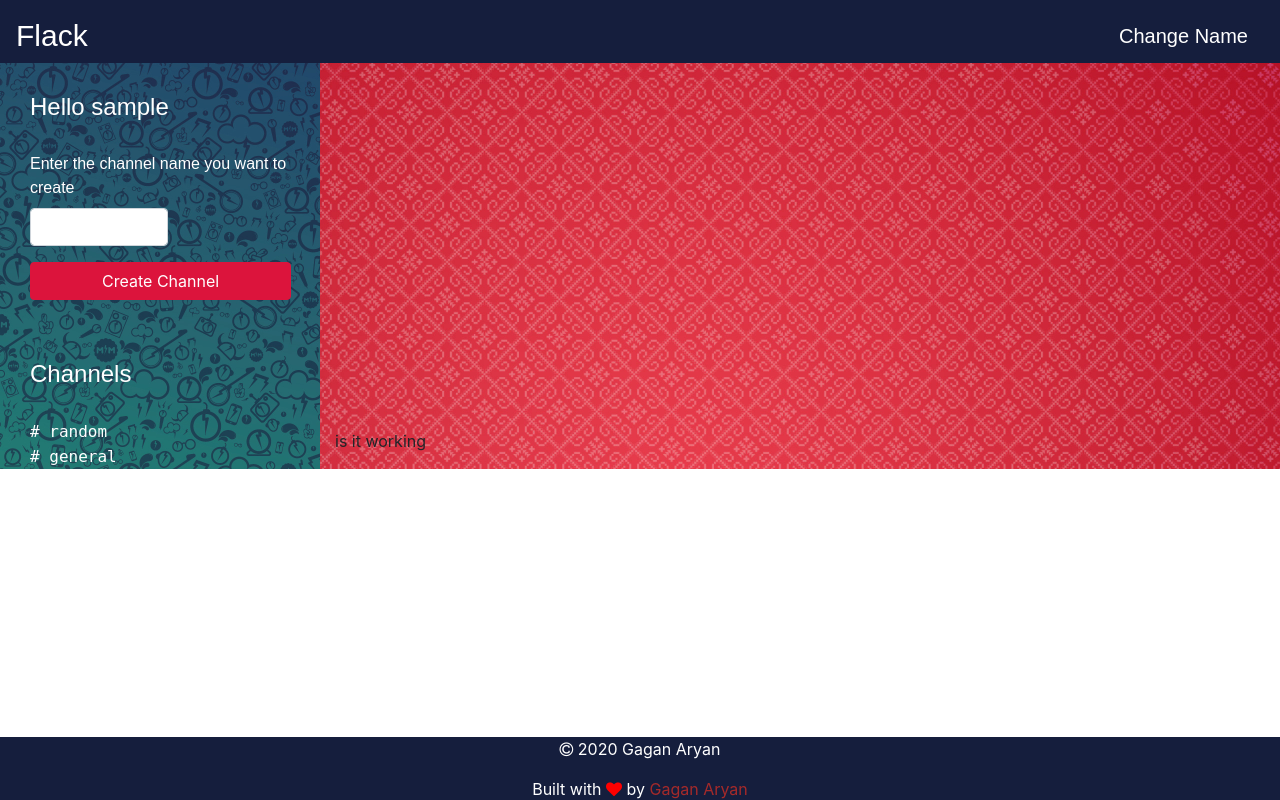
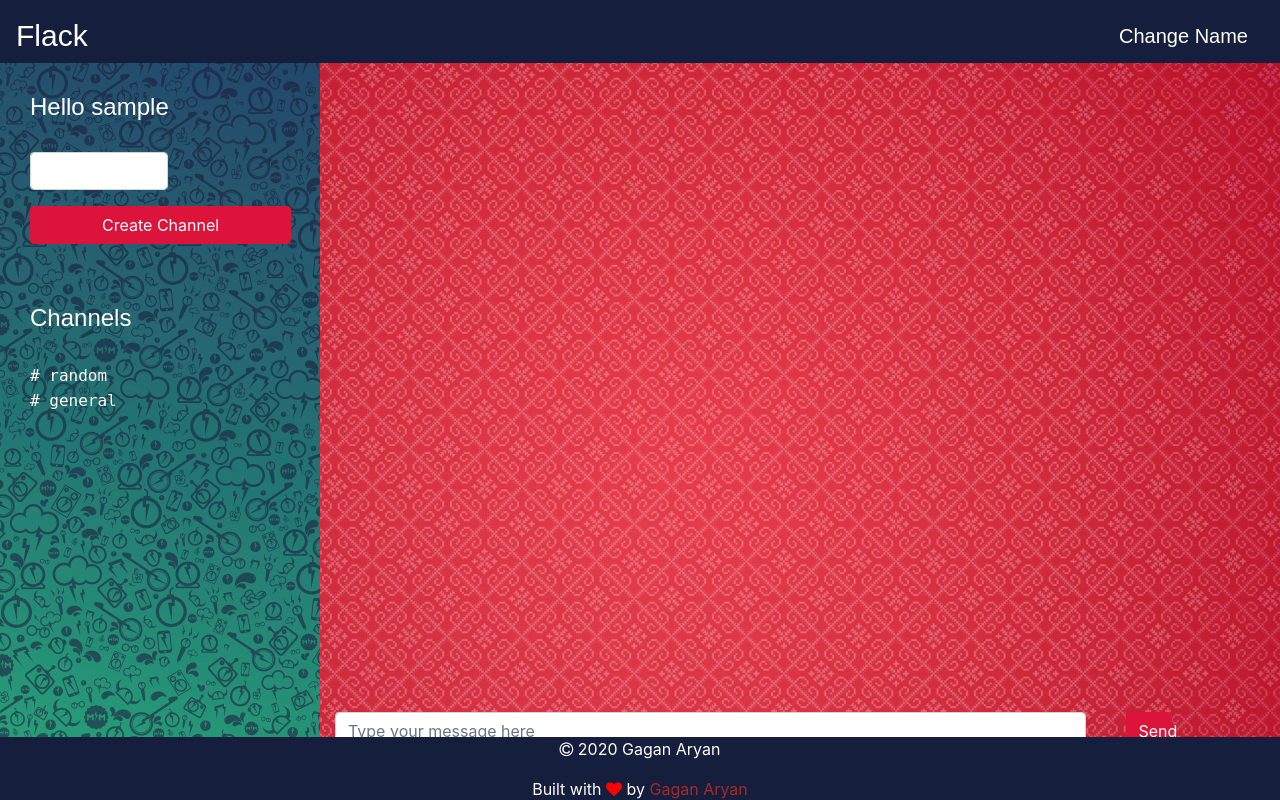
Before and after one commit to encrypted-soul/CS50-WebDev, a Flask app: a page that uses 2/project2/templates/chat.html in a window 1280 px wide. Run offline with Flask 2, Linux system fonts and the light colour scheme; some libraries are stand-ins or nearby versions.

Commit message:
added message-box front-end

```diff
--- a/2/project2/application.py
+++ b/2/project2/application.py
@@ -15,7 +15,7 @@ socketio = SocketIO(app)
 
 usernames = []
 chatrooms = ['random', 'general']
-chats = {}
+chats = {'random' : ['this is message on1']}
 
 @app.route("/")
 def index():
--- a/2/project2/static/chat.css
+++ b/2/project2/static/chat.css
@@ -1,6 +1,5 @@
-html, body {
-    height: 100%;
-    width: 100%;
+html, body, .container-fluid, .row {
+    height: 95.5%;
 }
 
 .col-md-3 {
@@ -37,13 +36,16 @@ h4 {
 .btn-primary, .btn-primary:visited {
     background-color: #DC143C !important;
     border-color: #DC143C !important;
-    width: 95%;
-    margin-bottom: 30px;
 }
 
 .btn-primary:hover {
     background-color: #fa8072 !important;
     border-color: #fa8072 !important;
+}
+
+#channel_button {
+    width: 95%;
+    margin-bottom: 30px;
 }
 
 #column_list:hover {
@@ -65,3 +67,13 @@ h4 {
     display: flex;
     height: 100%;
 }
+
+#message_input {
+    width: 95%;
+    margin-bottom: 10px;
+}
+
+#send_button {
+    width: 5%;
+    margin-bottom: 10px;
+}
--- a/2/project2/templates/chat.html
+++ b/2/project2/templates/chat.html
@@ -32,8 +32,6 @@
             <h4>Hello {{ name }}</h4>
             <form action="{{ url_for('create_channel_status') }}" method="post">
                 <div class="form-group">
-                    <label style="color: white; font-family: fantasy;">Enter the channel name you want to
-                        create</label><br>
                     <input type="name" id="channel_input" class="form-control" name="channel_name" style="width: 50%;">
                 </div>
                 <div class="form-group">
@@ -52,7 +50,12 @@
             </div>
         </div>
         <div class="col-md-9">
-            <p>is it working</p>
+            <form class="form-inline" style="width: 100%;">
+                <div class="form-group" style="width: 85%;">
+                    <input type="name" class="form-control" placeholder="Type your message here" id="message_input">
+                </div>
+                <button type="submit" class="btn btn-primary" id="send_button">Send</button>
+            </form>
         </div>
     </div>
 </div>
```
Also changed, not shown: 13 other files.
